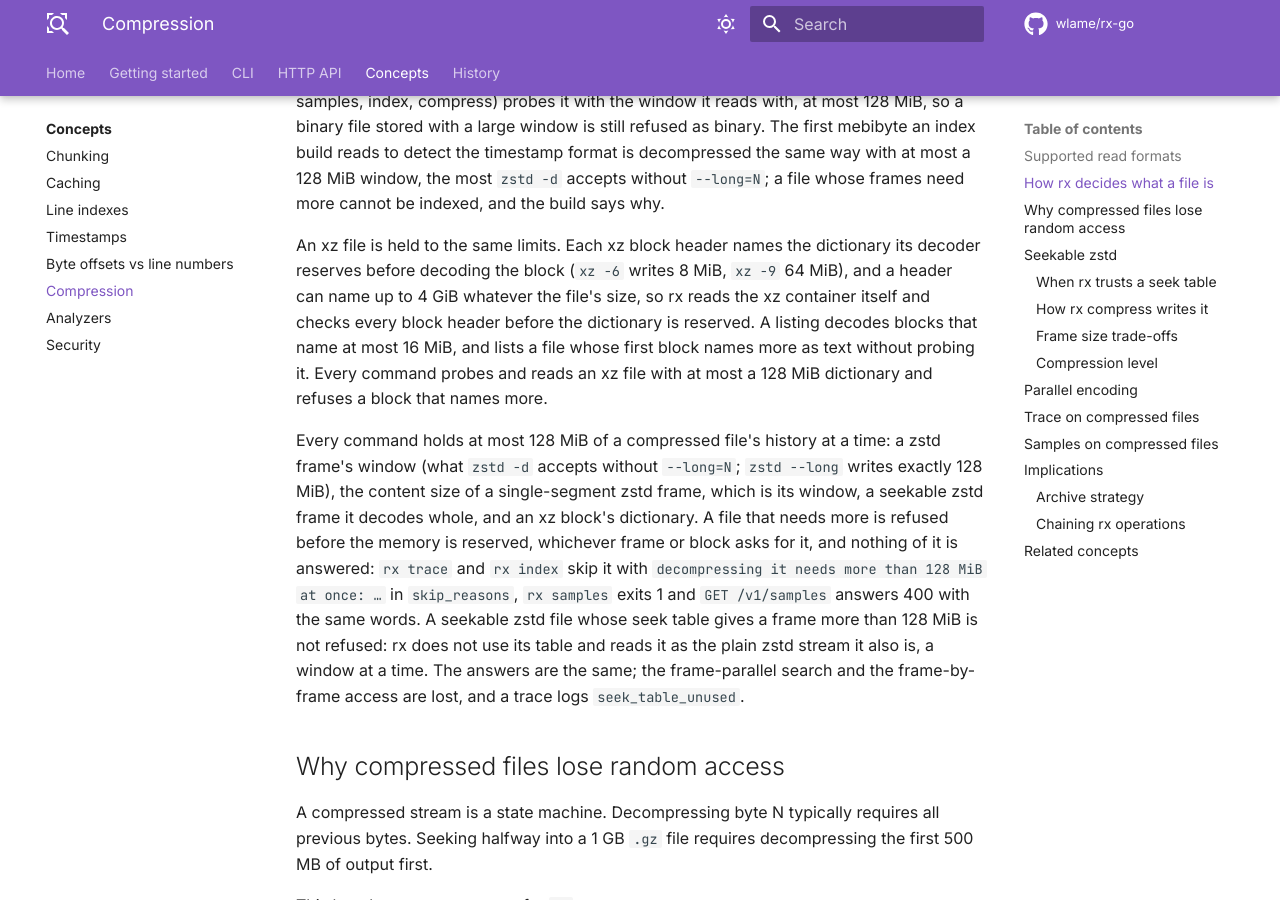
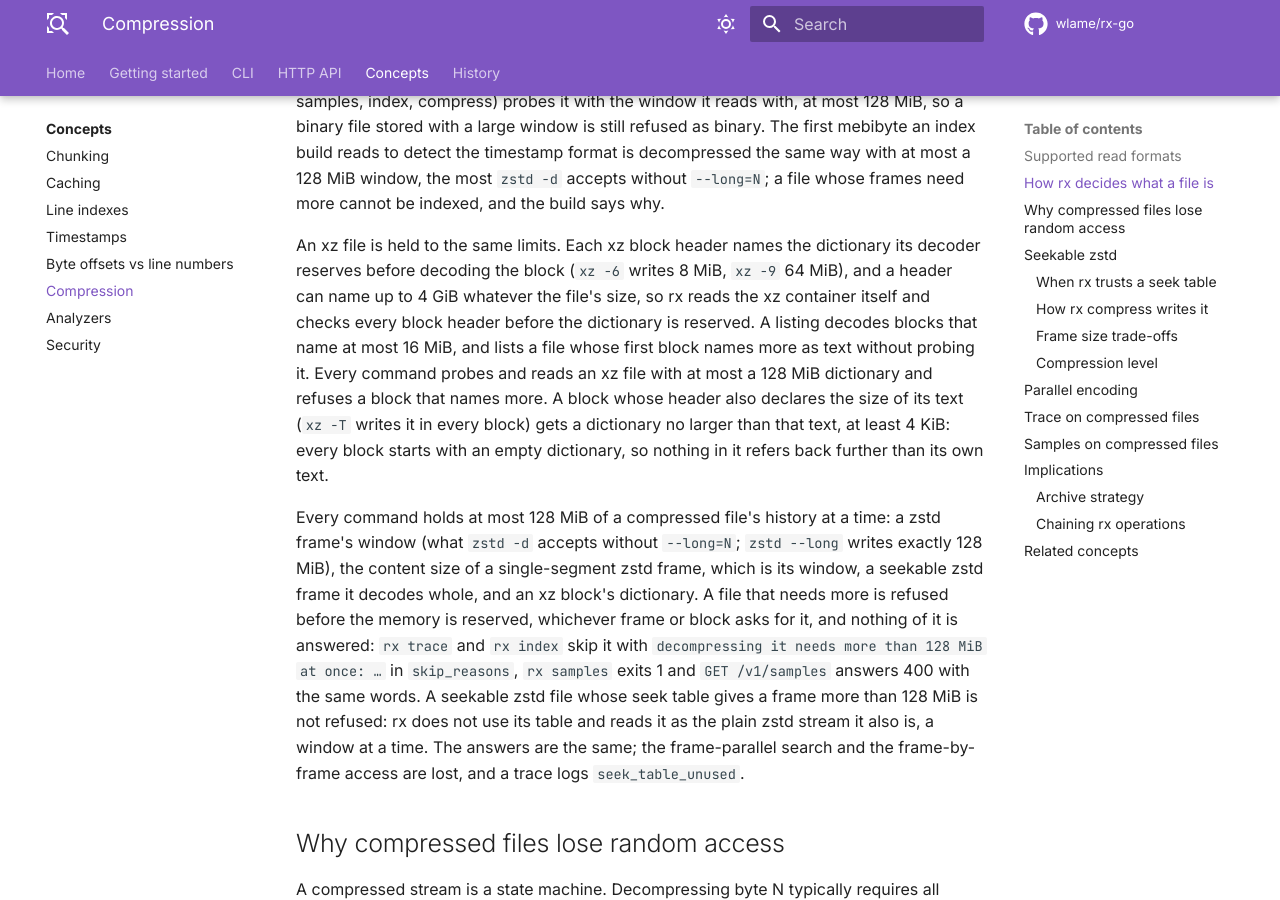
Before and after one commit to wlame/rx-go, an MkDocs documentation site: the page built from docs/concepts/compression.md, in a window 1280 px wide and 900 px high, scrolled down 1545 px. Built offline with MkDocs 1.6.1 and Material for MkDocs 9.7.7, drawn with Linux system fonts in a browser that asks for light colours; comment, search, counter and statistics services are not loaded; the version menu is left out.

Commit message:
Say in the compression docs that an xz block declaring its text size reserves no more dictionary than that.

```diff
--- a/docs/concepts/compression.md
+++ b/docs/concepts/compression.md
@@ -73,7 +73,10 @@ checks every block header before the dictionary is reserved. A
 listing decodes blocks that name at most 16 MiB, and lists a file whose
 first block names more as text without probing it. Every command probes
 and reads an xz file with at most a 128 MiB dictionary and refuses a
-block that names more.
+block that names more. A block whose header also declares the size of
+its text (`xz -T` writes it in every block) gets a dictionary no larger
+than that text, at least 4 KiB: every block starts with an empty
+dictionary, so nothing in it refers back further than its own text.
 
 Every command holds at most 128 MiB of a compressed file's history at a
 time: a zstd frame's window (what `zstd -d` accepts without
```
